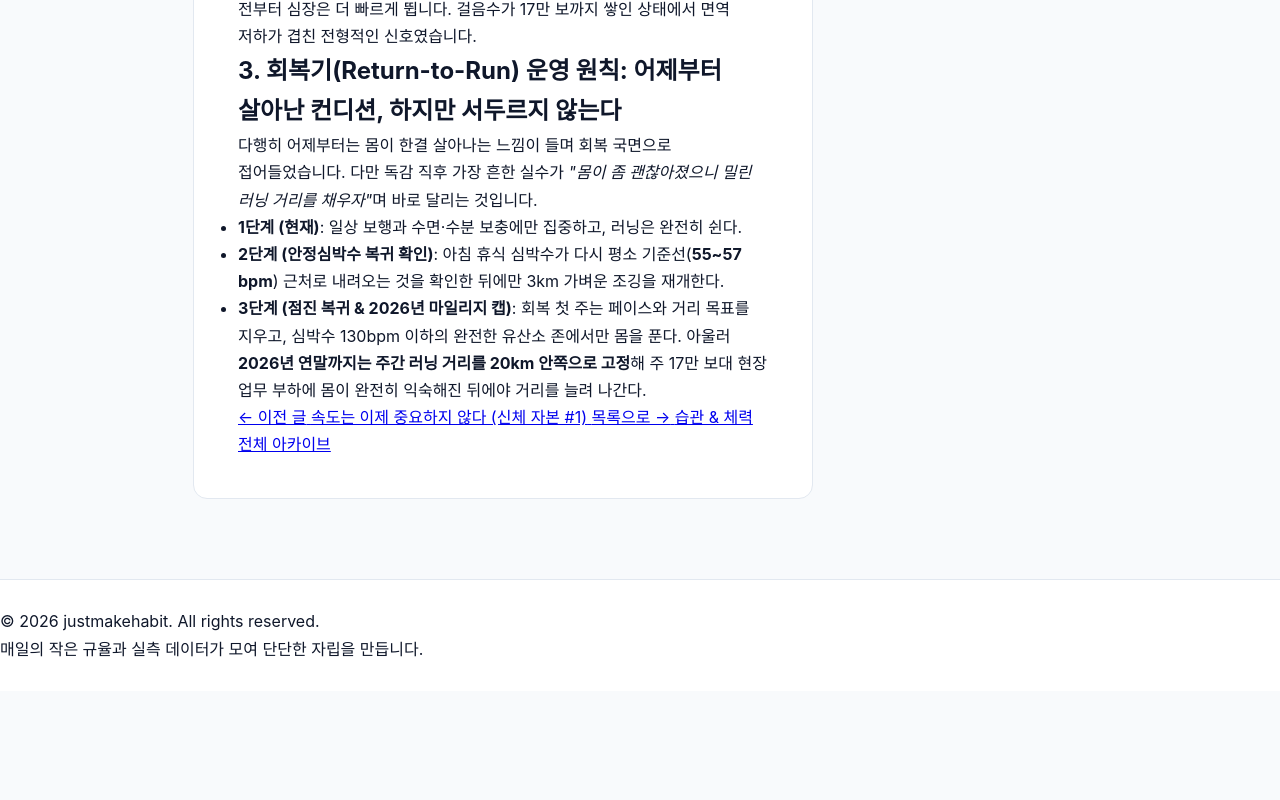
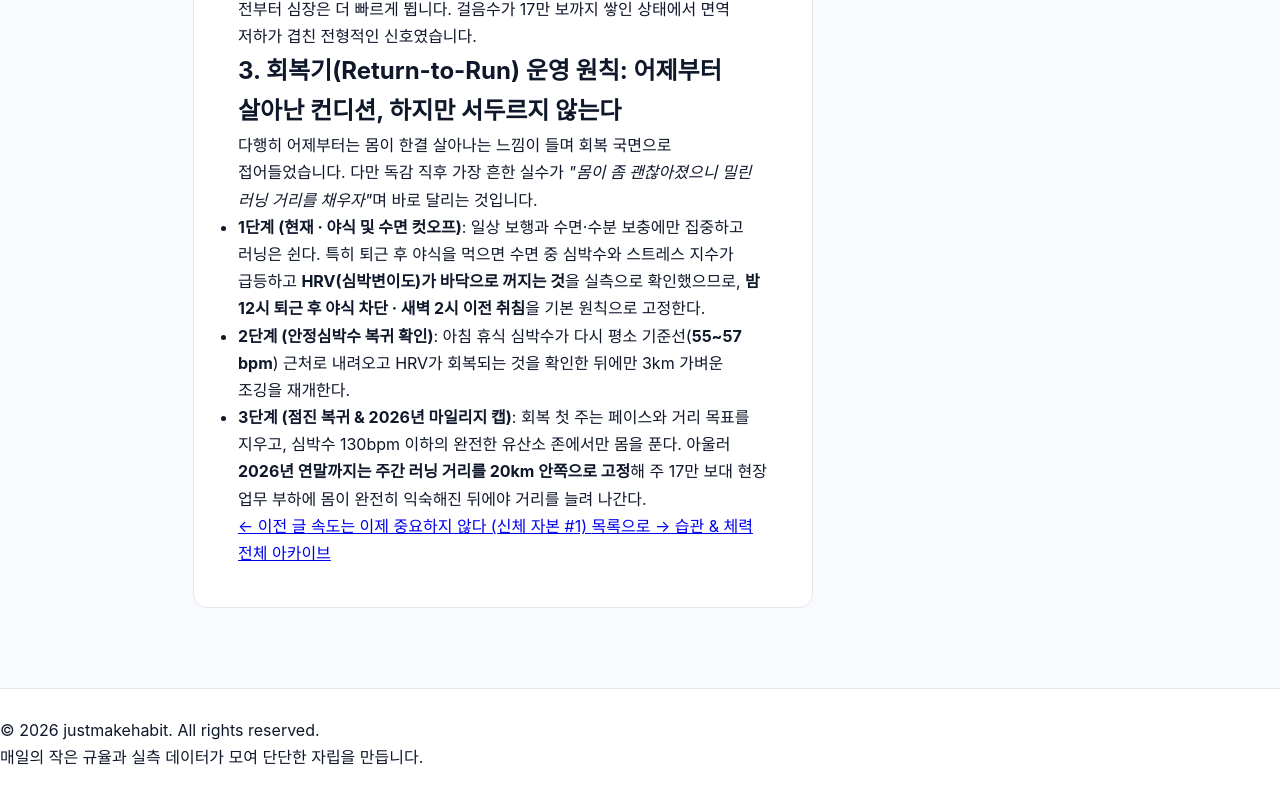
Before and after one commit to chicstory/justmakehabit, a plain HTML site: page assets/2026-11-20-fitness-nov-w2-steps-rhr-flu.html in a window 1280 px wide. Shown: the part 1155-1955 px from the top of the page. Before the commit the page ends 1846 px from the top, so only its background shows below. Drawn offline with Linux system fonts and the light colour scheme; no server answers; a web font is replaced by a local one.

Commit message:
docs(fitness): add midnight-off no-late-snack and 2am sleep rule with HRV check

```diff
--- a/assets/2026-11-20-fitness-nov-w2-steps-rhr-flu.html
+++ b/assets/2026-11-20-fitness-nov-w2-steps-rhr-flu.html
@@ -124,8 +124,8 @@
           <h2>3. 회복기(Return-to-Run) 운영 원칙: 어제부터 살아난 컨디션, 하지만 서두르지 않는다</h2>
           <p>다행히 어제부터는 몸이 한결 살아나는 느낌이 들며 회복 국면으로 접어들었습니다. 다만 독감 직후 가장 흔한 실수가 <em>"몸이 좀 괜찮아졌으니 밀린 러닝 거리를 채우자"</em>며 바로 달리는 것입니다.</p>
           <ul class="art-bullets">
-            <li><strong>1단계 (현재)</strong>: 일상 보행과 수면·수분 보충에만 집중하고, 러닝은 완전히 쉰다.</li>
-            <li><strong>2단계 (안정심박수 복귀 확인)</strong>: 아침 휴식 심박수가 다시 평소 기준선(<strong>55~57 bpm</strong>) 근처로 내려오는 것을 확인한 뒤에만 3km 가벼운 조깅을 재개한다.</li>
+            <li><strong>1단계 (현재 · 야식 및 수면 컷오프)</strong>: 일상 보행과 수면·수분 보충에만 집중하고 러닝은 쉰다. 특히 퇴근 후 야식을 먹으면 수면 중 심박수와 스트레스 지수가 급등하고 <strong>HRV(심박변이도)가 바닥으로 꺼지는 것</strong>을 실측으로 확인했으므로, <strong>밤 12시 퇴근 후 야식 차단 · 새벽 2시 이전 취침</strong>을 기본 원칙으로 고정한다.</li>
+            <li><strong>2단계 (안정심박수 복귀 확인)</strong>: 아침 휴식 심박수가 다시 평소 기준선(<strong>55~57 bpm</strong>) 근처로 내려오고 HRV가 회복되는 것을 확인한 뒤에만 3km 가벼운 조깅을 재개한다.</li>
             <li><strong>3단계 (점진 복귀 &amp; 2026년 마일리지 캡)</strong>: 회복 첫 주는 페이스와 거리 목표를 지우고, 심박수 130bpm 이하의 완전한 유산소 존에서만 몸을 푼다. 아울러 <strong>2026년 연말까지는 주간 러닝 거리를 20km 안쪽으로 고정</strong>해 주 17만 보대 현장 업무 부하에 몸이 완전히 익숙해진 뒤에야 거리를 늘려 나간다.</li>
           </ul>
         </section>
```
